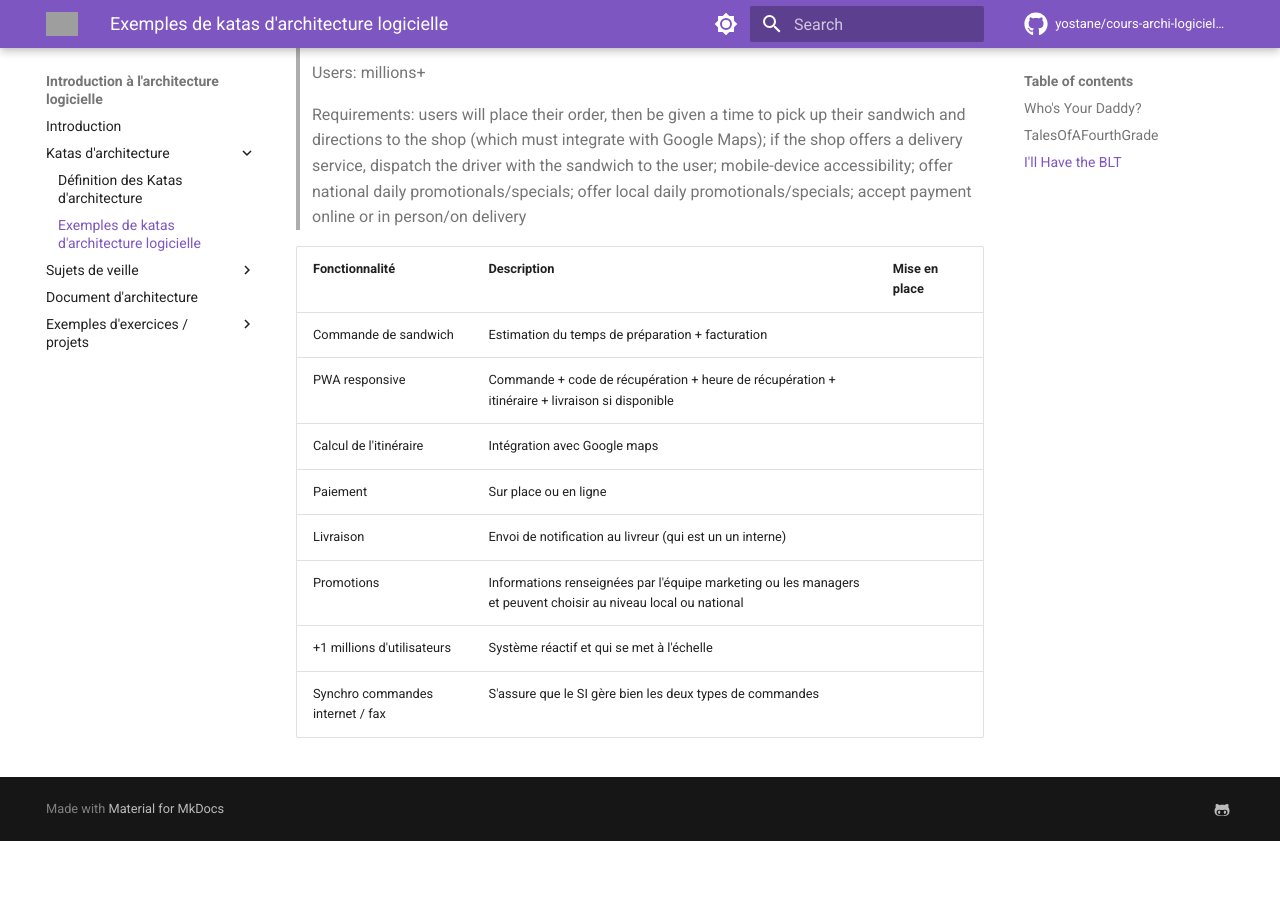
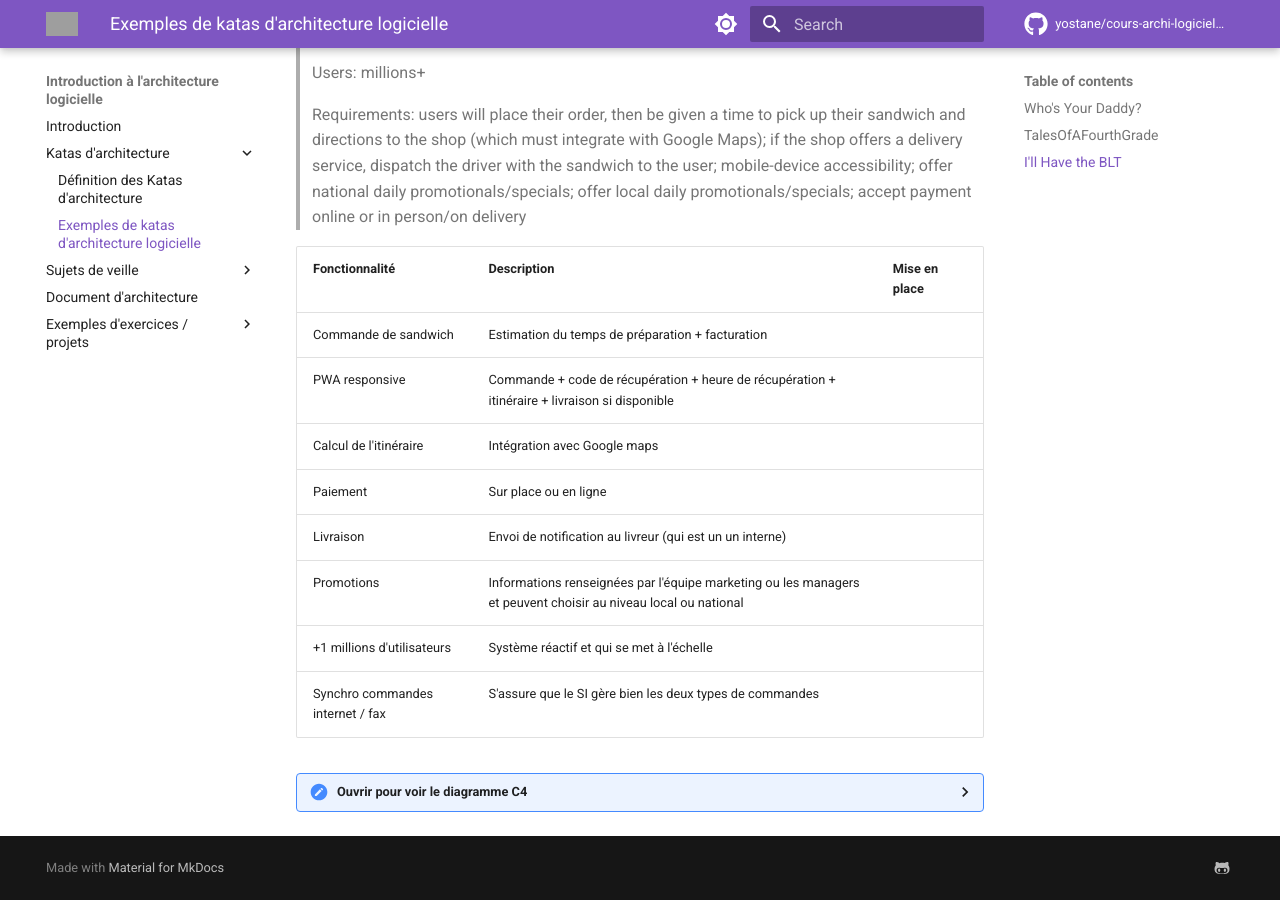
Before and after one commit to yostane/cours-archi-logicielle, an MkDocs documentation site: the page built from docs/kata-examples.md, in a window 1280 px wide and 900 px high, scrolled down 1058 px. Built offline with MkDocs 1.6.1 and Material for MkDocs 9.7.7, drawn with Linux system fonts in a browser that asks for light colours; comment, search, counter and statistics services are not loaded; before the commit the page ends 1899 px from its top, so only the background shows below that; grey boxes are pictures that could not be loaded.

Commit message:
Add diagram placeholder for BLT in kata examples documentation

```diff
--- a/docs/kata-examples.md
+++ b/docs/kata-examples.md
@@ -56,3 +56,7 @@
 | Promotions                       | Informations renseignées par l'équipe marketing ou les managers et peuvent choisir au niveau local ou national |                   |
 | +1 millions d'utilisateurs       | Système réactif et qui se met à l'échelle                                                                      |                   |
 | Synchro commandes internet / fax | S'assure que le SI gère bien les deux types de commandes                                                       |                   |
+
+??? "Ouvrir pour voir le diagramme C4"
+
+    ![BLT](./img/blt.drawio.svg)
```
